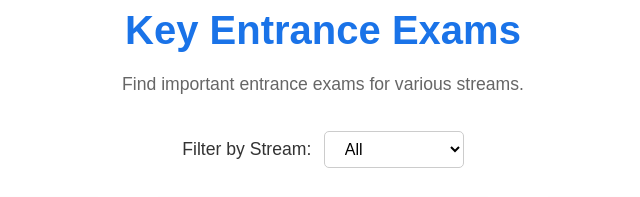
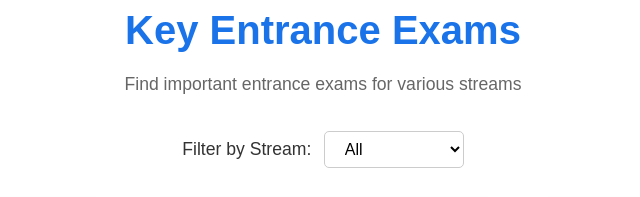
Before and after one commit to vishwatejavishwa6-design/career-guidance, a plain HTML site: page exams.html in a window 1280 px wide. Shown: the part 208-405 px from the top of the page, 317-957 px from the left. Drawn offline with Linux system fonts and the light colour scheme.

Commit message:
Update exams.html

```diff
--- a/exams.html
+++ b/exams.html
@@ -16,7 +16,7 @@
     <main>
         <section id="entrance-exams" class="scroll-reveal">
             <h1>Key Entrance Exams</h1>
-            <p>Find important entrance exams for various streams.</p>
+            <p>Find important entrance exams for various streams</p>
             <div class="filter-options">
                 <label for="exam-stream-select">Filter by Stream:</label>
                 <select id="exam-stream-select">
```
